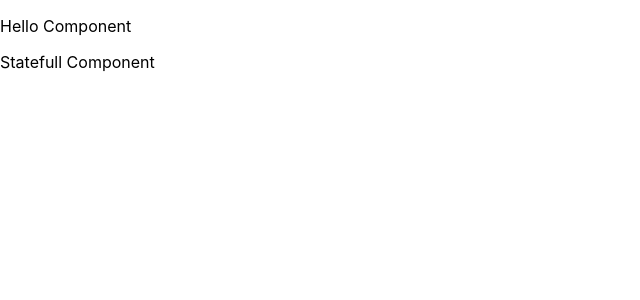
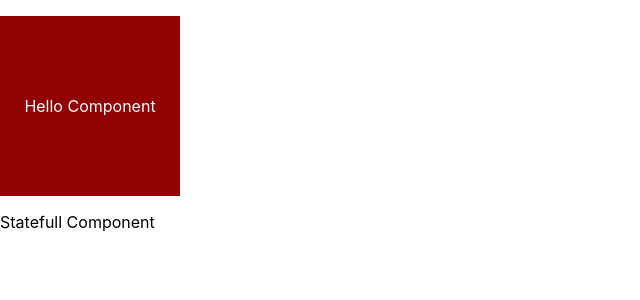
Before and after one commit to rzdzaky/react-latihan-1, a React (Create React App) app: page / in a window 1280 px wide. Shown: the top 300 px of the page, without its empty margins (0-640 px from the left). Built offline with nearby package versions, Linux system fonts and the light colour scheme.

Commit message:
Menambahkan css pada HelloComponent

```diff
--- /dev/null
+++ b/src/components/HelloComponent.css
@@ -0,0 +1,8 @@
+.pHelloComponent{
+    background-color: rgb(145, 1, 1);
+    color: azure;
+    width: 180px;
+    padding-top: 5rem;
+    padding-bottom: 5rem;
+    text-align: center;
+}
--- a/src/components/HelloComponent.jsx
+++ b/src/components/HelloComponent.jsx
@@ -1,7 +1,8 @@
 import React from "react";
+import "./HelloComponent.css";
 
 const HelloComponent = () => {
-    return <p>Hello Component</p>
+    return <p class="pHelloComponent">Hello Component</p>
   }
 
 export default HelloComponent;
```
